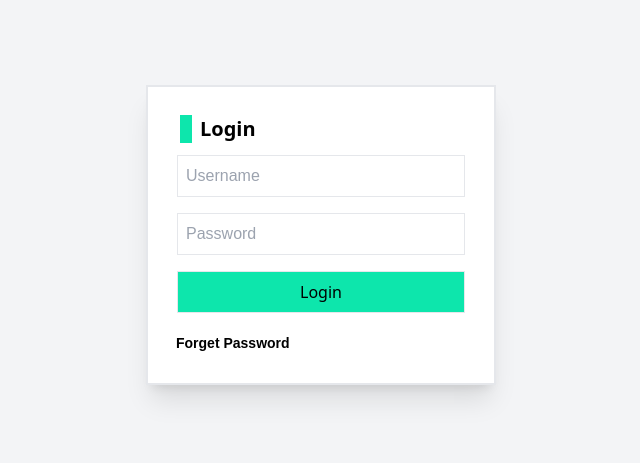
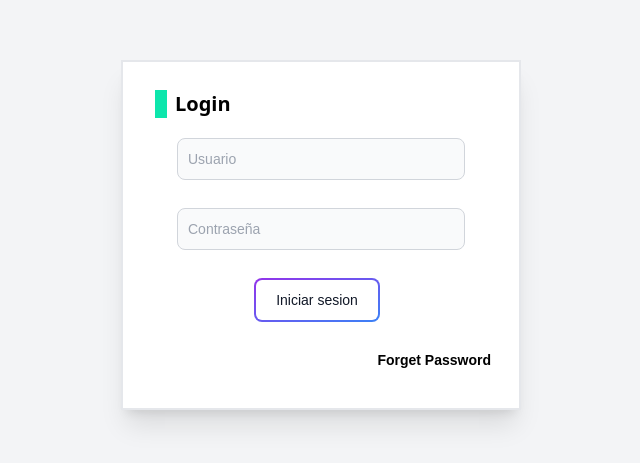
Before and after one commit to ivangk17/Seguros-front, a Next.js app: page /login in a window 1280 px wide. Shown: the part 165-628 px from the top of the page, without its empty margins (319-959 px from the left). Built offline with nearby package versions, Linux system fonts and the light colour scheme.

Commit message:
componente Input. Manejo de errores segun respuesta del servidor. instalacion de dotenv

```diff
--- a/package.json
+++ b/package.json
@@ -9,6 +9,7 @@
     "lint": "next lint"
   },
   "dependencies": {
+    "dotenv": "^16.4.5",
     "jwt-decode": "^4.0.0",
     "next": "14.2.15",
     "react": "^18",
--- /dev/null
+++ b/src/app/componentes/Input.jsx
@@ -0,0 +1,18 @@
+import { useState } from "react";
+
+export default function Input({ name, type = "text", error, ...rest }) {
+  return (
+    <div className="my-2 w-72">
+      <input
+        id={name}
+        name={name}
+        type={type}
+        {...rest}
+        className="bg-gray-50 border border-gray-300 text-gray-900 text-sm rounded-lg focus:ring-blue-500 focus:border-blue-500 block w-full p-2.5 mb-3"
+      />
+      {error && (
+        <small className="text-red-500 text-xs italic mt-1">{error}</small>
+      )}{" "}
+    </div>
+  );
+}
--- a/src/app/login/handlerLogin.js
+++ b/src/app/login/handlerLogin.js
@@ -1,7 +1,8 @@
-export async function handlerLogin(usuario, setInicio, setError, setToken, setUser) {
-
-  const url = "http://localhost:3000/api/users/loginAdminYAsegurador";
-
+export async function handlerLogin(usuario, setErrors, setToken, setUser) {
+  const api = process.env.NEXT_PUBLIC_URL_API;
+  const url = `${api}users/login`;
+  const MSG_ERROR_CONEXION =
+    "En este momento no hay conexion, intente nuevamente mas tarde";
   try {
     const request = await fetch(url, {
       method: "POST",
@@ -9,20 +10,44 @@ export async function handlerLogin(usuario, setInicio, setError, setToken, setUs
       body: JSON.stringify(usuario),
     });
 
-    if (request.status === 200) {
-      const response = (await request.json())
-      const token = response.token;
-      const usuario = JSON.stringify(response.user);
-      setToken(token);
-      setUser(usuario);
-      sessionStorage.setItem('token', token);
-      sessionStorage.setItem('user', usuario);
-    } else {
-      setError('Credenciales inválidas');
+    switch (request.status) {
+      case 200: {
+        const response = await request.json();
+        const token = response.token;
+        const usuarioData = JSON.stringify(response.user);
+        setToken(token);
+        setUser(usuarioData);
+        sessionStorage.setItem("token", token);
+        sessionStorage.setItem("user", usuarioData);
+        break;
+      }
+      case 400: {
+        const response = await request.text();
+        setErrors((prev) => ({
+          ...prev,
+          submit: response,
+        }));
+        break;
+      }
+      case 401: {
+        const response = await request.text();
+        setErrors((prev) => ({
+          ...prev,
+          submit: response,
+        }));
+        break;
+      }
+      default: {
+        const response = await request.json();
+        console.log(response);
+        setErrors((prev) => ({ ...prev, submit: MSG_ERROR_CONEXION }));
+        break;
+      }
     }
   } catch (error) {
-    setError('Error al realizar la solicitud');
-  } finally {
-    setInicio(true);
+    setErrors((prev) => ({
+      ...prev,
+      submit: MSG_ERROR_CONEXION,
+    }));
   }
 }
--- a/src/app/login/page.js
+++ b/src/app/login/page.js
@@ -1,30 +1,74 @@
 "use client";
 import { useRouter } from "next/navigation";
 import { useState, useEffect } from "react";
-import Link from "next/link";
 import { handlerLogin } from "./handlerLogin";
-import { useAuth } from '../../context/AuthContext';
+import { useAuth } from "../../context/AuthContext";
+import Input from "../componentes/Input";
 
 export default function PageLogin() {
-  const [error, setError] = useState(null);
+  const [errors, setErrors] = useState({ email: "", password: "", submit: "" });
   const { token, setToken, user, setUser } = useAuth();
   const [inicio, setInicio] = useState(false);
   const router = useRouter();
 
   useEffect(() => {
     if (token) {
-      router.push('/welcome');
+      router.push("/welcome");
     }
   }, [token, inicio, router]);
 
+  const validateEmail = (value) => {
+    let res = "";
+    if (!value) {
+      res = "Email es requerido";
+    } else if (!/\S+@\S+\.\S+/.test(value)) {
+      res = "Email no es válido";
+    }
+    return res;
+  };
+
+  const validatePassword = (value) => {
+    let res = "";
+    if (!value) {
+      res = "Contraseña es requerida";
+    } else if (value.length < 6) {
+      res = "La contraseña debe tener al menos 6 caracteres";
+    }
+    return res;
+  };
+
+  const handleValidation = (event) => {
+    const input = event.target;
+    const name = input.getAttribute("name");
+    const value = input.value;
+    if (name === "email") {
+      setErrors((prev) => ({ ...prev, email: validateEmail(value.trim()) }));
+    } else if (name === "password") {
+      setErrors((prev) => ({ ...prev, password: validatePassword(value) }));
+    }
+  };
+
   const handleSubmit = async (event) => {
     event.preventDefault();
-    const formData = new FormData(event.target);
-    const usuario = {
-      email: formData.get("email"),
-      password: formData.get("password"),
-    };
-    await handlerLogin(usuario, setInicio, setError, setToken, setUser);
+    const noHayErrores = !errors.email && !errors.password;
+    if (noHayErrores) {
+      const formData = new FormData(event.target);
+      const email = formData.get("email").trim();
+      const password = formData.get("password");
+      if (!validateEmail(email) && !validatePassword(password)) {
+        const usuario = {
+          email: email,
+          password: password,
+        };
+        await handlerLogin(usuario, setErrors, setToken, setUser);
+      } else {
+        setErrors((prev) => ({
+          ...prev,
+          submit:
+            "Hay errores en el formulario, corrijalos e intente nuevamente",
+        }));
+      }
+    }
   };
 
   if (token) {
@@ -33,43 +77,44 @@ export default function PageLogin() {
 
   return (
     <div className="flex justify-center items-center min-h-screen bg-gray-100">
-      <div className="mx-auto my-36 flex h-[300px] w-[350px] flex-col border-2 bg-white text-black shadow-xl">
-        <div className="mx-8 mt-7 mb-1 flex flex-row justify-start space-x-2">
+      <div className="mx-auto my-36 flex h-[350px] w-[400px] flex-col border-2 bg-white text-black shadow-xl">
+        <div className="mx-8 mt-7 mb-3 flex flex-row justify-start space-x-2">
           <div className="h-7 w-3 bg-[#0DE6AC]"></div>
-          <div className="w-3 text-center font-sans text-xl font-bold"><h1>Login</h1></div>
+          <div className="w-3 text-center font-sans text-xl font-bold">
+            <h1>Login</h1>
+          </div>
         </div>
         <form onSubmit={handleSubmit} className="flex flex-col items-center">
-          <input
-            className="my-2 w-72 border p-2"
-            type="email"
+          <Input
+            id="email"
             name="email"
-            placeholder="Username"
-            required
+            placeholder="Usuario"
+            onChange={(event) => handleValidation(event)}
+            error={errors.email}
           />
-          <input
-            className="my-2 w-72 border p-2"
+          <Input
+            id="password"
+            name="password"
             type="password"
-            name="password"
-            placeholder="Password"
-            required
+            placeholder="Contraseña"
+            onChange={(event) => handleValidation(event)}
+            error={errors.password}
           />
           <div className="my-2 flex justify-center">
-            <button
-              type="submit"
-              className="w-72 border bg-[#0DE6AC] p-2 font-sans"
-            >
-              Login
+            <button className="relative inline-flex items-center justify-center p-0.5 mb-2 me-2 overflow-hidden text-sm font-medium text-gray-900 rounded-lg group bg-gradient-to-br from-purple-600 to-blue-500 group-hover:from-purple-600 group-hover:to-blue-500 hover:text-white dark:text-white focus:ring-4 focus:outline-none focus:ring-blue-300 dark:focus:ring-blue-800">
+              <span className="relative px-5 py-2.5 transition-all ease-in duration-75 bg-white dark:bg-gray-900 rounded-md group-hover:bg-opacity-0">
+                Iniciar sesion
+              </span>
             </button>
           </div>
         </form>
-        {error && (
-          <div className="text-red-500 text-sm mt-2 text-center">
-            {error}
-          </div>
-        )}
-        <div className="mx-7 my-3 flex justify-between text-sm font-semibold">
-          <div><h1>Forget Password</h1>
-          </div>
+        {errors.submit && (
+          <small className="text-red-500 text-xs italic mt-1 text-center">
+            {errors.submit}
+          </small>
+        )}{" "}
+        <div className="mx-7 my-3 flex justify-end text-sm font-semibold">
+          <h1>Forget Password</h1>
         </div>
       </div>
     </div>
--- a/src/app/page.js
+++ b/src/app/page.js
@@ -1,6 +1,4 @@
-
-import PageLogin from './login/page';
-
+import PageLogin from "./login/page";
 export default function Home() {
   return (
     <div>
```
Also changed, not shown: 2 other files (tests, documents, lock files or other folders).
